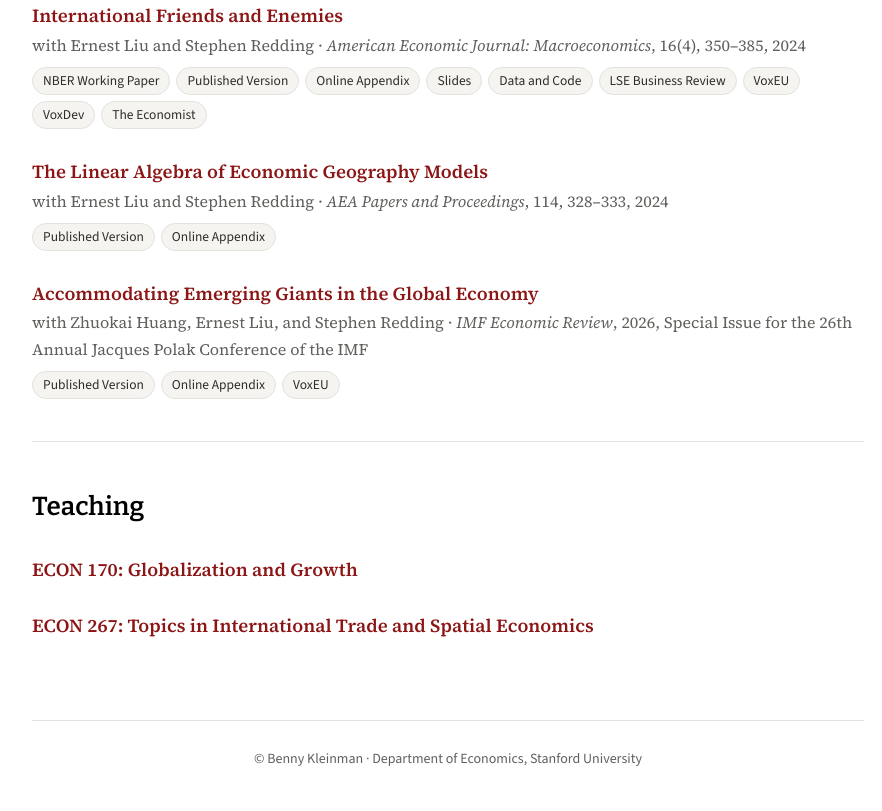
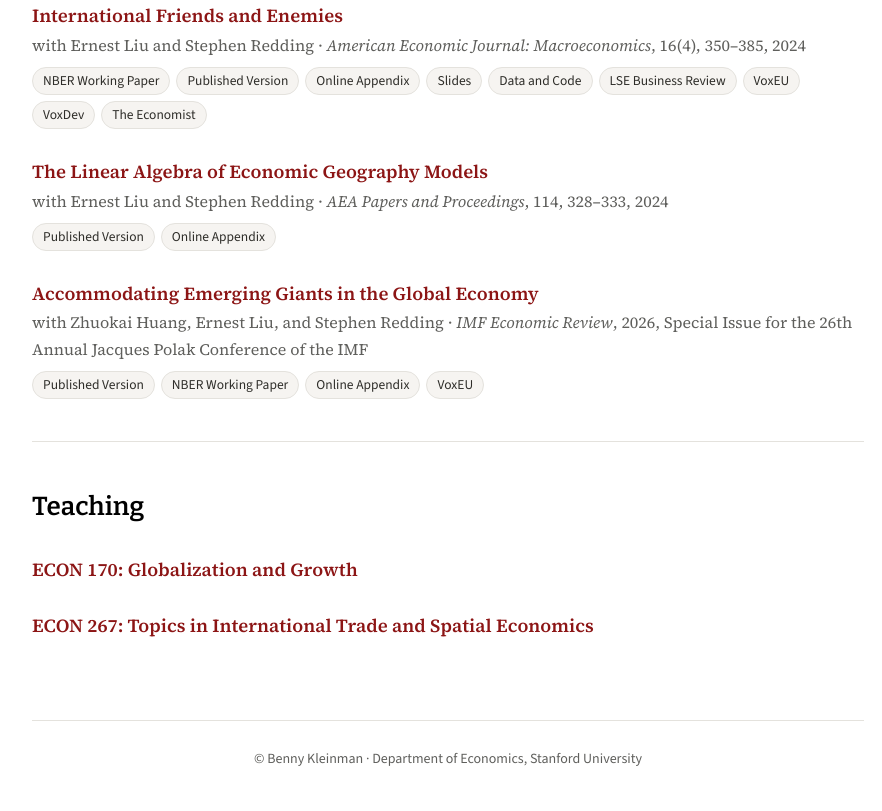
Before and after one commit to binyamink/bennykleinman, a plain HTML site: page index.html in a window 1280 px wide. Shown: the part 1879-2690 px from the top of the page, without its empty margins (192-1074 px from the left). Drawn offline with nearby package versions, Linux system fonts and the light colour scheme.

Commit message:
Add NBER WP link for Accommodating Emerging Giants
Co-Authored-By: Claude Opus 5.5 <noreply@anthropic.com>
Claude-Session: https://claude.ai/code/session_018V5JoD7GCYm2Y2sWPcMN4V

```diff
--- a/index.html
+++ b/index.html
@@ -248,6 +248,7 @@
   <span class="meta">with <a href="https://www.economics.harvard.edu/people/zhuokai-huang">Zhuokai Huang</a>, <a href="https://ernestliu.scholar.princeton.edu/">Ernest Liu</a>, and <a href="https://stephenredding.github.io/">Stephen Redding</a> · <em>IMF Economic Review</em>, 2026, Special Issue for the 26th Annual Jacques Polak Conference of the IMF</span>
   <span class="links">
     <a href="https://doi.org/10.1057/s41308-026-00312-6">Published Version</a>
+    <a href="https://www.nber.org/papers/w34530">NBER Working Paper</a>
     <a href="https://www.dropbox.com/scl/fi/4we36mvozcgun229s8rjo/AEGGE_Appendix.pdf?rlkey=bfx1fstapo7b8mpa950rjssdz&amp;st=e911vdbu&amp;dl=0">Online Appendix</a>
     <a href="https://cepr.org/voxeu/columns/accommodating-emerging-giants-global-economy">VoxEU</a>
   </span>
```
